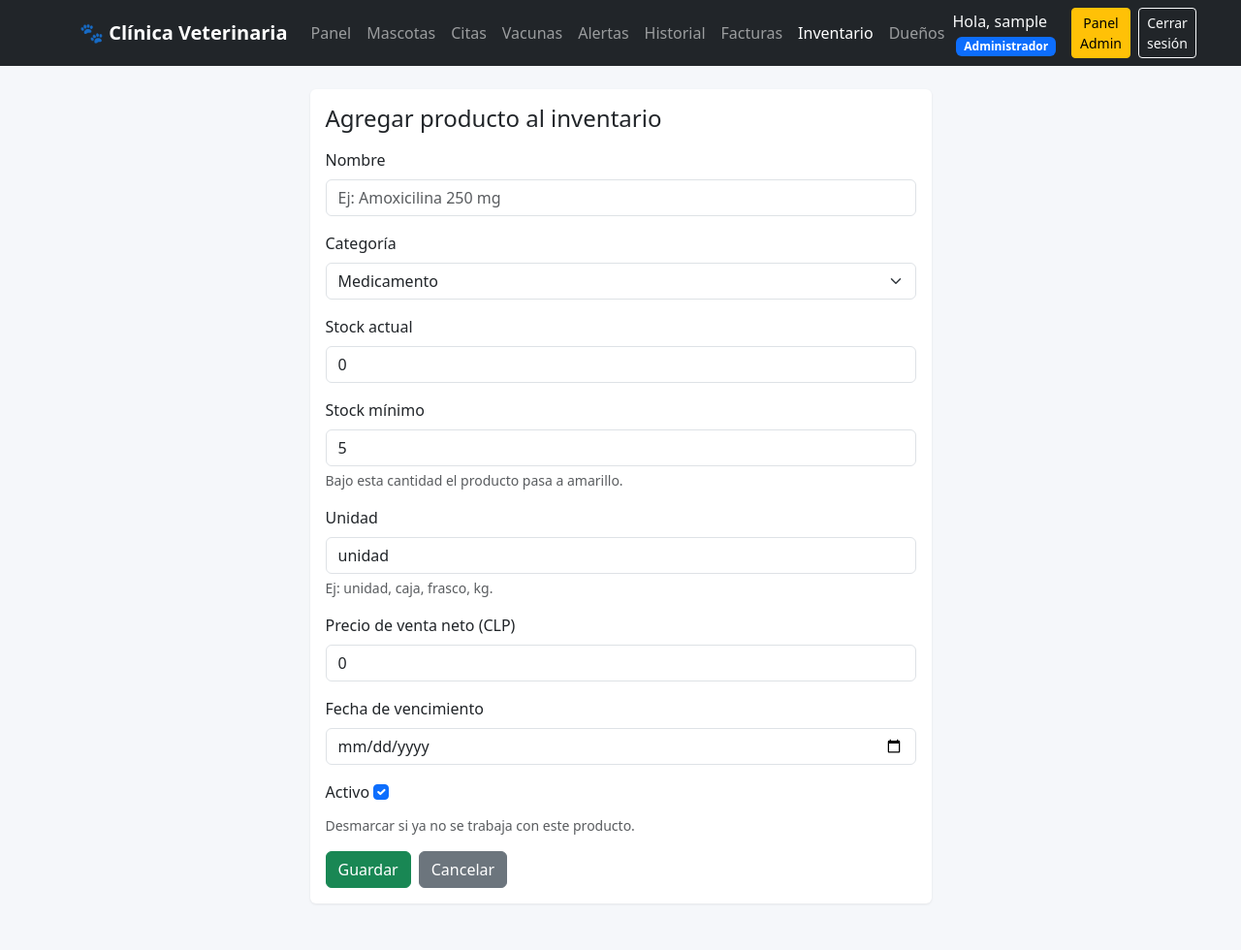
After one commit to Jxszs/veterinaria-django, a Django app: page /mascotas/inventario/nuevo/ in a window 1280 px wide. The commit adds this page. Shown: the whole page at 97% size. Run offline with Django 4.2, Linux system fonts and the light colour scheme; the visitor is signed in with stand-in values (Sample User, id 1).

Commit message:
GA3: inventario con semáforo de stock y vencimiento
- Modelo Producto (migración 0009): stock, stock mínimo, precio, vencimiento, activo
- Semáforo: rojo (sin stock, crítico o vencido), amarillo (bajo mínimo o vence en 30 días), verde
- Vistas: lista ordenada por urgencia con filtros, CRUD y ajuste de stock (entrada/salida)
- Salidas con F() y condición stock>=cantidad: el stock nunca queda negativo
- Admin: semáforo con color, filtro lateral por semáforo, stock editable en lista, acción desactivar
- Tarjeta de inventario en el dashboard; permisos de producto en setup_grupos

```diff
--- a/mascotas/forms.py
+++ b/mascotas/forms.py
@@ -6,7 +6,7 @@ from django.utils import timezone
 from django.utils.html import strip_tags
 import re
 
-from .models import Cita, DetalleFactura, Dueño, Factura, HistorialMedico, Mascota, Vacuna
+from .models import Cita, DetalleFactura, Dueño, Factura, HistorialMedico, Mascota, Producto, Vacuna
 
 # Solo letras (con tildes y ñ), espacios, guiones y apóstrofes.
 SOLO_LETRAS = re.compile(r"^[A-Za-zÁÉÍÓÚÜÑáéíóúüñ' -]+$")
@@ -534,3 +534,64 @@ DetalleFacturaFormSet = forms.inlineformset_factory(
     Factura, DetalleFactura, form=DetalleFacturaForm,
     extra=3, min_num=1, validate_min=True, can_delete=True,
 )
+
+
+# ────────────────────────────────────────────────────────────────────────────────
+# Inventario (GA3)
+# ────────────────────────────────────────────────────────────────────────────────
+
+class ProductoForm(forms.ModelForm):
+    class Meta:
+        model = Producto
+        fields = ['nombre', 'categoria', 'stock', 'stock_minimo', 'unidad', 'precio_venta', 'fecha_vencimiento', 'activo']
+        widgets = {
+            'nombre': forms.TextInput(attrs={'class': 'form-control', 'placeholder': 'Ej: Amoxicilina 250 mg'}),
+            'categoria': forms.Select(attrs={'class': 'form-select'}),
+            'stock': forms.NumberInput(attrs={'class': 'form-control', 'min': 0}),
+            'stock_minimo': forms.NumberInput(attrs={'class': 'form-control', 'min': 1}),
+            'unidad': forms.TextInput(attrs={'class': 'form-control'}),
+            'precio_venta': forms.NumberInput(attrs={'class': 'form-control', 'min': 0}),
+            'fecha_vencimiento': forms.DateInput(attrs={'class': 'form-control', 'type': 'date'}, format='%Y-%m-%d'),
+            'activo': forms.CheckboxInput(attrs={'class': 'form-check-input'}),
+        }
+        error_messages = {
+            'nombre': {'required': 'Debes ingresar el nombre del producto.',
+                       'unique': 'Ya existe un producto con ese nombre.'},
+            'stock': {'invalid': 'El stock debe ser un número entero.'},
+            'precio_venta': {'invalid': 'El precio debe ser un número entero.'},
+        }
+
+    def clean_nombre(self):
+        nombre = limpiar_texto(self.cleaned_data.get('nombre'))
+        if len(nombre) < 3:
+            raise forms.ValidationError('El nombre debe tener al menos 3 caracteres.')
+        return nombre
+
+    def clean_unidad(self):
+        unidad = limpiar_texto(self.cleaned_data.get('unidad')).lower()
+        if not unidad:
+            raise forms.ValidationError('Indica la unidad (ej: unidad, caja, frasco).')
+        return unidad
+
+
+class AjusteStockForm(forms.Form):
+    """Entrada (compra) o salida (uso/venta) de unidades de un producto."""
+    TIPO_CHOICES = [('entrada', 'Entrada'), ('salida', 'Salida')]
+    tipo = forms.ChoiceField(choices=TIPO_CHOICES)
+    cantidad = forms.IntegerField(
+        min_value=1, max_value=100000,
+        error_messages={'min_value': 'La cantidad debe ser al menos 1.', 'invalid': 'Cantidad no válida.',
+                        'required': 'Indica la cantidad.'},
+    )
+
+    def __init__(self, *args, producto=None, **kwargs):
+        self.producto = producto
+        super().__init__(*args, **kwargs)
+
+    def clean(self):
+        datos = super().clean()
+        if datos.get('tipo') == 'salida' and self.producto and datos.get('cantidad', 0) > self.producto.stock:
+            raise forms.ValidationError(
+                f'No hay stock suficiente: quedan {self.producto.stock} {self.producto.unidad}.'
+            )
+        return datos
--- a/mascotas/management/commands/setup_grupos.py
+++ b/mascotas/management/commands/setup_grupos.py
@@ -4,14 +4,14 @@ from django.core.management.base import BaseCommand
 # Permisos por grupo (GA2). Formato: 'accion_modelo' de la app mascotas.
 # Los modelos se nombran en minúscula (dueño incluye la ñ).
 CRUD = ('view', 'add', 'change', 'delete')
-MODELOS = ('mascota', 'dueño', 'cita', 'historialmedico', 'vacuna', 'factura', 'detallefactura')
+MODELOS = ('mascota', 'dueño', 'cita', 'historialmedico', 'vacuna', 'factura', 'detallefactura', 'producto')
 
 GRUPOS = {
     # Control total de la clínica.
     'Administradores': [f'{a}_{m}' for m in MODELOS for a in CRUD] + ['manage_vacunas'],
     # Atención clínica: ven todo y gestionan citas, vacunas e historial.
     'Veterinarios': (
-        ['view_mascota', 'view_dueño']
+        ['view_mascota', 'view_dueño', 'view_producto', 'change_producto']
         + [f'{a}_{m}' for m in ('cita', 'historialmedico', 'vacuna') for a in ('view', 'add', 'change')]
         + ['manage_vacunas']
     ),
--- a/mascotas/templates/base.html
+++ b/mascotas/templates/base.html
@@ -47,6 +47,9 @@
                       {% endif %}
                       {% if perms.mascotas.view_factura %}
                           <li class="nav-item"><a class="nav-link {% if 'factura' in url %}active{% endif %}" href="{% url 'mascotas:lista_facturas' %}">Facturas</a></li>
+                      {% endif %}
+                      {% if perms.mascotas.view_producto %}
+                          <li class="nav-item"><a class="nav-link {% if url == 'inventario' or 'producto' in url %}active{% endif %}" href="{% url 'mascotas:inventario' %}">Inventario</a></li>
                       {% endif %}
                       {% if perms.mascotas.view_dueño %}
                           <li class="nav-item"><a class="nav-link {% if 'dueno' in url %}active{% endif %}" href="{% url 'mascotas:lista_duenos' %}">Dueños</a></li>
--- /dev/null
+++ b/mascotas/templates/mascotas/producto_form.html
@@ -0,0 +1,22 @@
+{% extends 'base.html' %}
+{% block title %}{% if object %}Editar producto{% else %}Nuevo producto{% endif %}{% endblock %}
+
+{% block content %}
+<div class="row justify-content-center">
+    <div class="col-md-7">
+        <div class="card">
+            <div class="card-body">
+                <h1 class="h4 mb-3">{% if object %}Editar "{{ object.nombre }}"{% else %}Agregar producto al inventario{% endif %}</h1>
+                <form method="post" novalidate>
+                    {% csrf_token %}
+                    {% include 'mascotas/_campos_form.html' %}
+                    <div class="d-flex gap-2">
+                        <button type="submit" class="btn btn-success">Guardar</button>
+                        <a href="{% url 'mascotas:inventario' %}" class="btn btn-secondary">Cancelar</a>
+                    </div>
+                </form>
+            </div>
+        </div>
+    </div>
+</div>
+{% endblock %}
--- a/mascotas/urls.py
+++ b/mascotas/urls.py
@@ -52,4 +52,11 @@ urlpatterns = [
     path('panel/', views.dashboard, name='dashboard'),
     path('reportes/mascotas.csv', views.reporte_mascotas_csv, name='reporte_mascotas'),
     path('reportes/facturas.csv', views.reporte_facturas_csv, name='reporte_facturas'),
+
+    # ── Inventario con semáforo (GA3) ──
+    path('inventario/', views.listar_inventario, name='inventario'),
+    path('inventario/nuevo/', views.crear_producto, name='crear_producto'),
+    path('inventario/<int:pk>/editar/', views.editar_producto, name='editar_producto'),
+    path('inventario/<int:pk>/eliminar/', views.eliminar_producto, name='eliminar_producto'),
+    path('inventario/<int:pk>/stock/', views.ajustar_stock, name='ajustar_stock'),
 ]
--- a/mascotas/views.py
+++ b/mascotas/views.py
@@ -5,17 +5,17 @@ from datetime import date, time
 from django.contrib import messages
 from django.contrib.auth.decorators import login_required, permission_required
 from django.db import DatabaseError, transaction
-from django.db.models import Count, Q
+from django.db.models import Count, F, Q
 from django.http import HttpResponse
 from django.shortcuts import get_object_or_404, redirect, render
 from django.utils import timezone
 from django.utils.text import slugify
 from django.views.decorators.http import require_POST
 
-from .models import Cita, Dueño, Factura, HistorialMedico, Mascota, Vacuna
+from .models import Cita, Dueño, Factura, HistorialMedico, Mascota, Producto, Vacuna
 from .forms import (
-    CitaForm, DetalleFacturaFormSet, DuenoForm, FacturaForm, HistorialMedicoForm,
-    MascotaForm, VacunaForm,
+    AjusteStockForm, CitaForm, DetalleFacturaFormSet, DuenoForm, FacturaForm,
+    HistorialMedicoForm, MascotaForm, ProductoForm, VacunaForm,
 )
 from .alertas import enviar_recordatorios, mascotas_sin_vacunas, vacunas_con_refuerzo_pendiente
 from .models import DIAS_AVISO_VACUNA
@@ -931,6 +931,10 @@ def dashboard(request):
                     user, ruta='dueno__user',
                 )
             )
+        if user.has_perm('mascotas.view_producto'):
+            productos = Producto.objects.filter(activo=True)
+            contexto['productos_rojo'] = sum(1 for p in productos if p.semaforo == 'rojo')
+            contexto['productos_amarillo'] = sum(1 for p in productos if p.semaforo == 'amarillo')
     except DatabaseError:
         logger.exception('Error al cargar el dashboard')
         messages.error(request, 'No se pudieron cargar los indicadores. ' + ERROR_BD)
@@ -1015,3 +1019,105 @@ def reporte_facturas_csv(request):
         ['Número', 'Fecha', 'Dueño', 'Mascota', 'Estado', 'Método de pago', 'Neto', 'IVA', 'Total'],
         filas,
     )
+
+
+# ────────────────────────────────────────────────────────────────────────────────
+# Inventario con semáforo (GA3)
+# ────────────────────────────────────────────────────────────────────────────────
+
+@login_required
+@permission_required('mascotas.view_producto', raise_exception=True)
+def listar_inventario(request):
+    """Inventario con filtros por nombre, categoría y color del semáforo."""
+    query = request.GET.get('q', '').strip()[:100]
+    categoria = request.GET.get('categoria', '').strip()
+    color = request.GET.get('semaforo', '').strip()
+    ver_inactivos = request.GET.get('inactivos') == '1'
+    contexto = {
+        'productos': [], 'query': query, 'categoria_seleccionada': categoria,
+        'semaforo_seleccionado': color, 'ver_inactivos': ver_inactivos,
+        'categorias': Producto.CATEGORIA_CHOICES, 'conteo': {'rojo': 0, 'amarillo': 0, 'verde': 0},
+    }
+    try:
+        productos = Producto.objects.all() if ver_inactivos else Producto.objects.filter(activo=True)
+        if query:
+            productos = productos.filter(nombre__icontains=query)
+        if categoria:
+            productos = productos.filter(categoria=categoria)
+        productos = list(productos)
+        for producto in productos:
+            contexto['conteo'][producto.semaforo] += 1
+        if color in ('rojo', 'amarillo', 'verde'):
+            productos = [p for p in productos if p.semaforo == color]
+        # Primero lo urgente: rojo, amarillo y luego verde.
+        orden = {'rojo': 0, 'amarillo': 1, 'verde': 2}
+        contexto['productos'] = sorted(productos, key=lambda p: (orden[p.semaforo], p.nombre))
+    except DatabaseError:
+        logger.exception('Error al listar inventario')
+        messages.error(request, 'No se pudo cargar el inventario. ' + ERROR_BD)
+    return render(request, 'mascotas/inventario_list.html', contexto)
+
+
+@login_required
+@permission_required('mascotas.add_producto', raise_exception=True)
+def crear_producto(request):
+    return _guardar_formulario(
+        request, ProductoForm, 'mascotas/producto_form.html', 'mascotas:inventario',
+        lambda p: f'Se agregó "{p.nombre}" al inventario.',
+    )
+
+
+@login_required
+@permission_required('mascotas.change_producto', raise_exception=True)
+def editar_producto(request, pk):
+    return _guardar_formulario(
+        request, ProductoForm, 'mascotas/producto_form.html', 'mascotas:inventario',
+        lambda p: f'Se actualizó "{p.nombre}".', instancia=get_object_or_404(Producto, pk=pk),
+    )
+
+
+@login_required
+@permission_required('mascotas.delete_producto', raise_exception=True)
+def eliminar_producto(request, pk):
+    producto = get_object_or_404(Producto, pk=pk)
+    return _confirmar_eliminacion(
+        request, producto, 'mascotas/producto_confirm_delete.html', 'mascotas:inventario',
+        f'el producto "{producto.nombre}"',
+    )
+
+
+@login_required
+@permission_required('mascotas.change_producto', raise_exception=True)
+@require_POST
+def ajustar_stock(request, pk):
+    """
+    Suma o resta unidades. La resta se hace con F() en la base de datos y con
+    la condición stock >= cantidad, así dos personas descontando a la vez no
+    dejan el stock en negativo.
+    """
+    producto = get_object_or_404(Producto, pk=pk)
+    form = AjusteStockForm(request.POST, producto=producto)
+    if not form.is_valid():
+        for error in form.non_field_errors() + [e for errores in form.errors.values() for e in errores]:
+            messages.error(request, error)
+        return redirect('mascotas:inventario')
+    cantidad, tipo = form.cleaned_data['cantidad'], form.cleaned_data['tipo']
+    try:
+        if tipo == 'entrada':
+            Producto.objects.filter(pk=pk).update(stock=F('stock') + cantidad)
+            actualizados = 1
+        else:
+            actualizados = Producto.objects.filter(pk=pk, stock__gte=cantidad).update(stock=F('stock') - cantidad)
+    except DatabaseError:
+        logger.exception('Error al ajustar stock del producto %s', pk)
+        messages.error(request, 'No se pudo actualizar el stock. ' + ERROR_BD)
+        return redirect('mascotas:inventario')
+    if not actualizados:
+        messages.error(request, 'No hay stock suficiente para esa salida.')
+    else:
+        producto.refresh_from_db()
+        messages.success(
+            request,
+            f'{tipo.capitalize()} de {cantidad} {producto.unidad} en "{producto.nombre}". Stock actual: {producto.stock}.',
+        )
+    return redirect('mascotas:inventario')
```
Also changed, not shown: mascotas/admin.py (+56 -1 lines), mascotas/models.py (+80 -0 lines), mascotas/templates/mascotas/dashboard.html (+10 -0 lines), mascotas/templates/mascotas/inventario_list.html (added, +103 -0 lines), mascotas/templates/mascotas/producto_confirm_delete.html (added, +28 -0 lines), mascotas/migrations/0009_producto_inventario.py (added).
